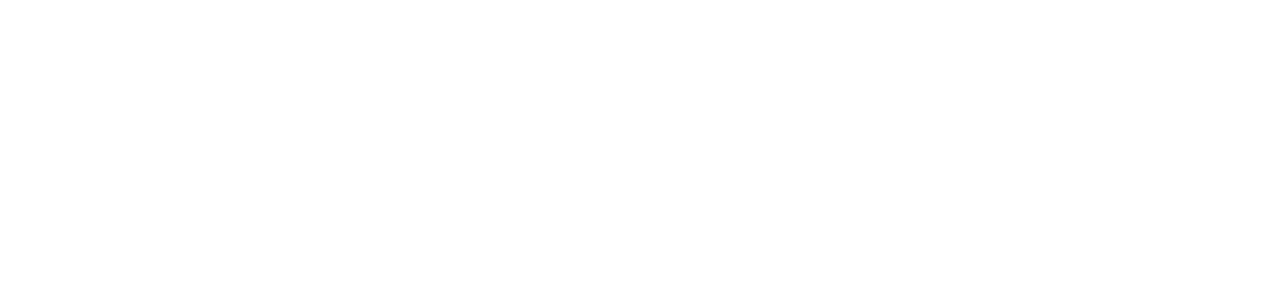
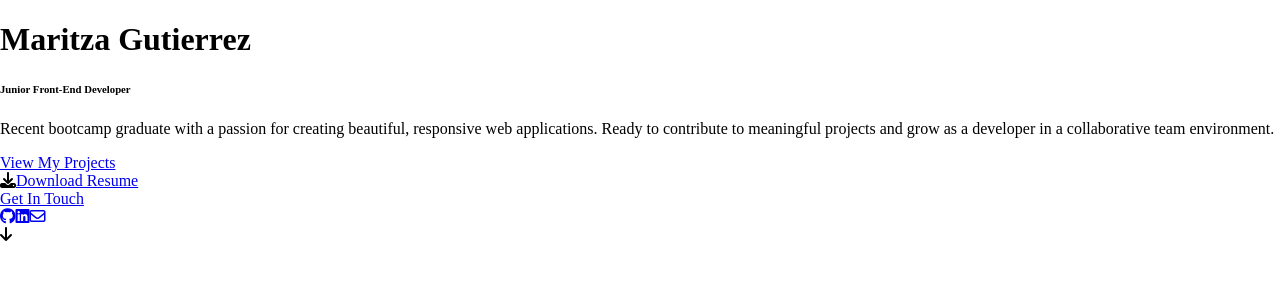
Before and after one commit to Mariii209/maritza-portfolio, a React (Create React App) app: page / in a window 1280 px wide. Shown: the top 300 px of the page. Built offline with nearby package versions, Linux system fonts and the light colour scheme.

Commit message:
Add Home component and integrate FontAwesome
Created a new Home component with introductory content and social links. Updated App.js to render the Home component. Added FontAwesome script to index.html for icon support.

```diff
--- a/public/index.html
+++ b/public/index.html
@@ -12,7 +12,10 @@
     <link rel="apple-touch-icon" href="%PUBLIC_URL%/logo192.png" />
 
     <link rel="manifest" href="%PUBLIC_URL%/manifest.json" />
-
+    <script
+      src="https://kit.fontawesome.com/6cb7ca6f12.js"
+      crossorigin="anonymous"
+    ></script>
     <title>React App</title>
   </head>
   <body>
--- a/src/App.js
+++ b/src/App.js
@@ -1,7 +1,12 @@
 import "./App.css";
+import Home from "./Home";
 
 function App() {
-  return <div className="App"></div>;
+  return (
+    <div className="App">
+      <Home />
+    </div>
+  );
 }
 
 export default App;
--- /dev/null
+++ b/src/Home.js
@@ -0,0 +1,39 @@
+import React from "react";
+
+export default function Home() {
+  return (
+    <div className="Home">
+      <h1>Maritza Gutierrez</h1>
+      <h6>Junior Front-End Developer</h6>
+      <p>
+        Recent bootcamp graduate with a passion for creating beautiful,
+        responsive web applications. Ready to contribute to meaningful projects
+        and grow as a developer in a collaborative team environment.
+      </p>
+      <div>
+        <div>
+          <a href="/">View My Projects</a>
+        </div>
+        <div>
+          <i class="fa-solid fa-download"></i>
+          <a href="/">Download Resume</a>
+        </div>
+        <div>
+          <a href="/">Get In Touch</a>
+        </div>
+      </div>
+      <div>
+        <a href="/">
+          <i class="fa-brands fa-github"></i>
+        </a>
+        <a href="/">
+          <i class="fa-brands fa-linkedin"></i>
+        </a>
+        <a href="/">
+          <i class="fa-regular fa-envelope"></i>
+        </a>
+      </div>
+      <i class="fa-solid fa-arrow-down"></i>
+    </div>
+  );
+}
```
